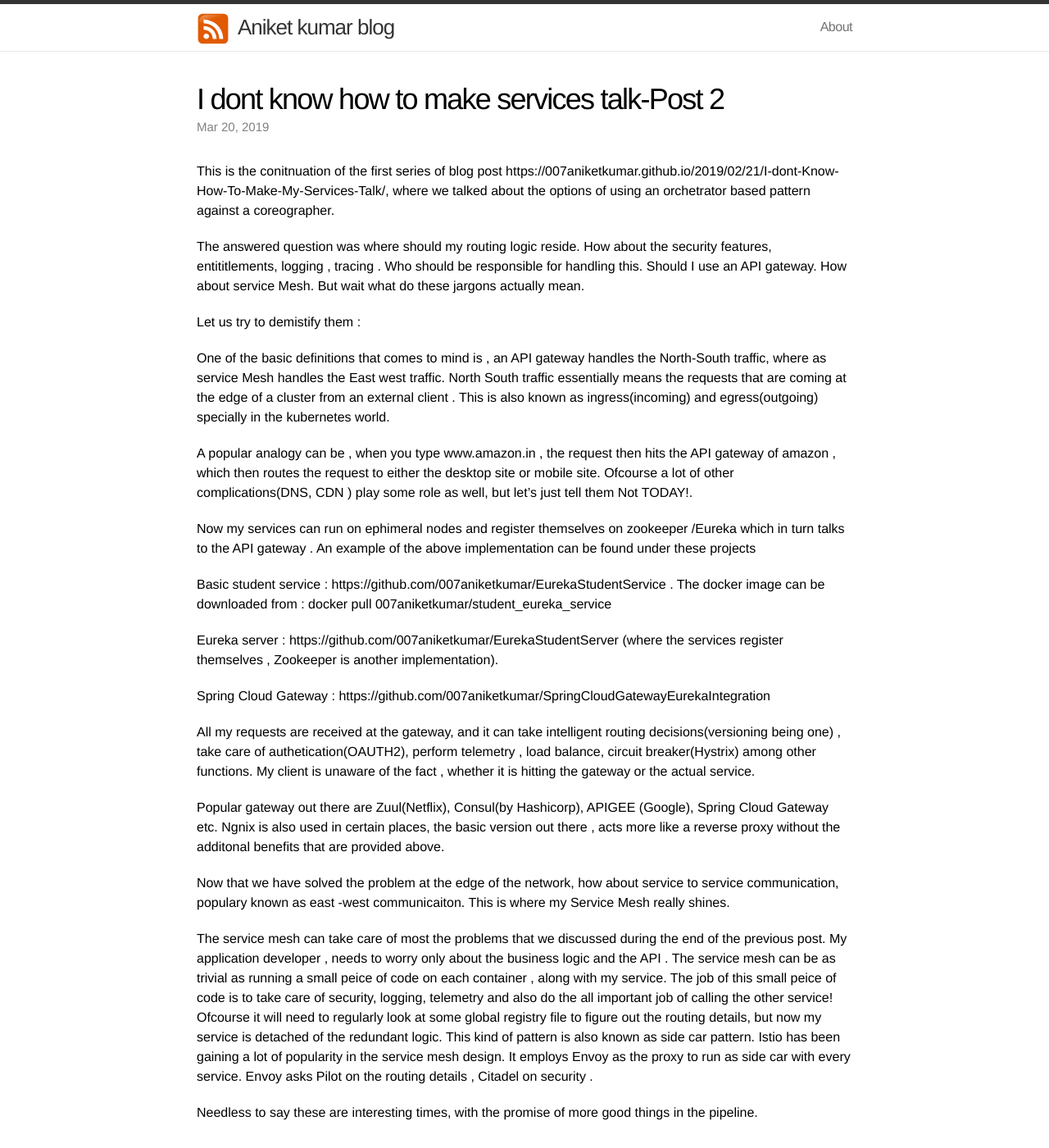
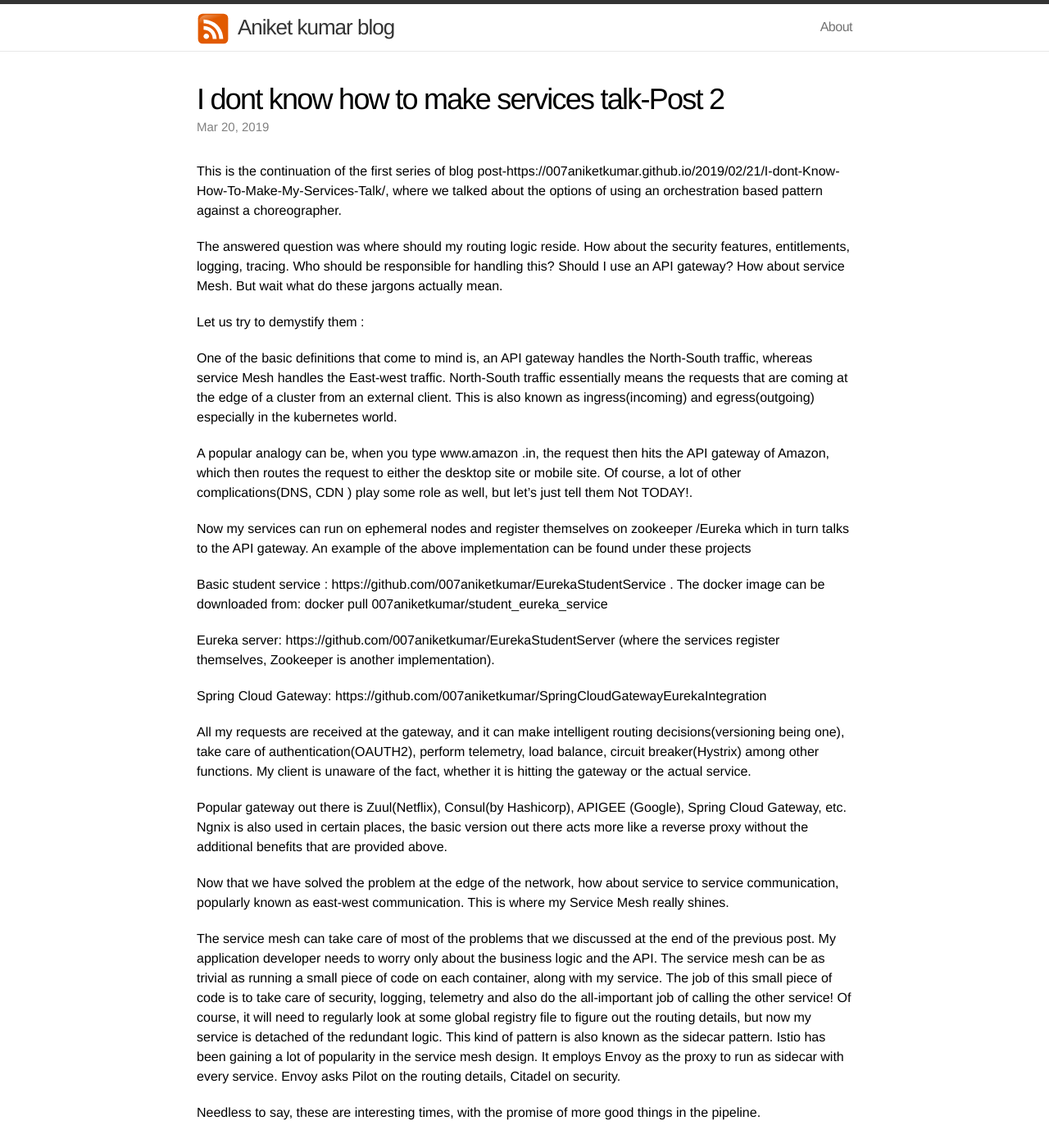
Before and after one commit to 007aniketkumar/007aniketkumarblog.github.io, a Jekyll site: the page built from _posts/2019-03-20-I-dont-Know-How-To-Make-My-Services-Talk-Post 2.markdown, in a window 1280 px wide and 1400 px high. Shown: the whole window at 82% size. Built offline with Jekyll 4.4.1, drawn with Linux system fonts in a browser that asks for light colours.

Commit message:
Update 2019-03-20-I-dont-Know-How-To-Make-My-Services-Talk-Post 2.markdown

```diff
--- a/_posts/2019-03-20-I-dont-Know-How-To-Make-My-Services-Talk-Post 2.markdown
+++ b/_posts/2019-03-20-I-dont-Know-How-To-Make-My-Services-Talk-Post 2.markdown
@@ -7,36 +7,36 @@ date:   2019-03-20 11:00:00
 mathjax: false
 ---
 
-This is the conitnuation of the first series of blog post https://007aniketkumar.github.io/2019/02/21/I-dont-Know-How-To-Make-My-Services-Talk/, where we talked about the options of using an orchetrator based pattern against a coreographer.
+This is the continuation of the first series of blog post-https://007aniketkumar.github.io/2019/02/21/I-dont-Know-How-To-Make-My-Services-Talk/, where we talked about the options of using an orchestration based pattern against a choreographer.
 
-The answered question was where should my routing logic reside. How about the security features, entititlements, logging , tracing . Who should be responsible for handling this. Should I use an API gateway. How about service Mesh. But wait what do these jargons actually mean.
+The answered question was where should my routing logic reside. How about the security features, entitlements, logging, tracing. Who should be responsible for handling this? Should I use an API gateway? How about service Mesh. But wait what do these jargons actually mean.
 
-Let us try to demistify them :
+Let us try to demystify them :
 
-One of the basic definitions that comes to mind is , an API gateway handles the North-South traffic, where as service Mesh handles the East west traffic. North South traffic essentially means the requests that are coming at the edge of a cluster from an external client . This is also known as ingress(incoming) and egress(outgoing) specially in the kubernetes world.
+One of the basic definitions that come to mind is, an API gateway handles the North-South traffic, whereas service Mesh handles the East-west traffic. North-South traffic essentially means the requests that are coming at the edge of a cluster from an external client. This is also known as ingress(incoming) and egress(outgoing) especially in the kubernetes world.
 
-A popular analogy can be , when you type www.amazon.in , the request then hits the API gateway of amazon , which then routes the request to either the desktop site or mobile site.
-Ofcourse a lot of other complications(DNS, CDN ) play some role as well, but let's just tell them Not TODAY!.
+A popular analogy can be, when you type www.amazon .in, the request then hits the API gateway of Amazon, which then routes the request to either the desktop site or mobile site.
+Of course, a lot of other complications(DNS, CDN ) play some role as well, but let's just tell them Not TODAY!.
 
-Now my services can run on ephimeral nodes and register themselves on zookeeper /Eureka which in turn talks to the API gateway .
+Now my services can run on ephemeral nodes and register themselves on zookeeper /Eureka which in turn talks to the API gateway.
 An example of the above implementation can be found under these projects
 
 Basic student service : https://github.com/007aniketkumar/EurekaStudentService .
-The docker image can be downloaded from : docker pull 007aniketkumar/student_eureka_service
+The docker image can be downloaded from: docker pull 007aniketkumar/student_eureka_service
 
-Eureka server : https://github.com/007aniketkumar/EurekaStudentServer (where the services register themselves , Zookeeper is another implementation).
+Eureka server: https://github.com/007aniketkumar/EurekaStudentServer (where the services register themselves, Zookeeper is another implementation).
 
-Spring Cloud Gateway : https://github.com/007aniketkumar/SpringCloudGatewayEurekaIntegration
+Spring Cloud Gateway: https://github.com/007aniketkumar/SpringCloudGatewayEurekaIntegration
 
-All my requests are received at the gateway, and it can take intelligent routing decisions(versioning being one) , take care of authetication(OAUTH2), perform telemetry , load balance, circuit breaker(Hystrix) among other functions. My client is unaware of the fact , whether it is hitting the gateway or the actual service.
+All my requests are received at the gateway, and it can make intelligent routing decisions(versioning being one), take care of authentication(OAUTH2), perform telemetry, load balance, circuit breaker(Hystrix) among other functions. My client is unaware of the fact, whether it is hitting the gateway or the actual service.
 
-Popular gateway out there are Zuul(Netflix), Consul(by Hashicorp), APIGEE (Google), Spring Cloud Gateway etc.
-Ngnix is also used in certain places, the basic version out there , acts more like a reverse proxy without the additonal benefits that are provided above.
+Popular gateway out there is Zuul(Netflix), Consul(by Hashicorp), APIGEE (Google), Spring Cloud Gateway, etc.
+Ngnix is also used in certain places, the basic version out there acts more like a reverse proxy without the additional benefits that are provided above.
 
-Now that we have solved the problem at the edge of the network, how about service to service communication, populary known as east -west communicaiton. This is where my Service Mesh really shines.
+Now that we have solved the problem at the edge of the network, how about service to service communication, popularly known as east-west communication. This is where my Service Mesh really shines.
 
-The service mesh can take care of most the problems that we discussed during the end of the previous post. My application developer , needs to worry only about the business logic and the API .
-The service mesh can be as trivial as running a small peice of code on each container , along with my service. The job of this small peice of code is to take care of security, logging, telemetry and also do the all important job of calling the other service! Ofcourse it will need to regularly look at some global registry file to figure out the routing details, but now my service is detached of the redundant logic. This kind of pattern is also known as side car pattern.
-Istio has been gaining a lot of popularity in the service mesh design. It employs Envoy as the proxy to run as side car with every service. Envoy asks Pilot on the routing details , Citadel on security .
+The service mesh can take care of most of the problems that we discussed at the end of the previous post. My application developer needs to worry only about the business logic and the API.
+The service mesh can be as trivial as running a small piece of code on each container, along with my service. The job of this small piece of code is to take care of security, logging, telemetry and also do the all-important job of calling the other service! Of course, it will need to regularly look at some global registry file to figure out the routing details, but now my service is detached of the redundant logic. This kind of pattern is also known as the sidecar pattern.
+Istio has been gaining a lot of popularity in the service mesh design. It employs Envoy as the proxy to run as sidecar with every service. Envoy asks Pilot on the routing details, Citadel on security.
 
-Needless to say these are interesting times, with the promise of more good things in the pipeline.
+Needless to say, these are interesting times, with the promise of more good things in the pipeline.
```
